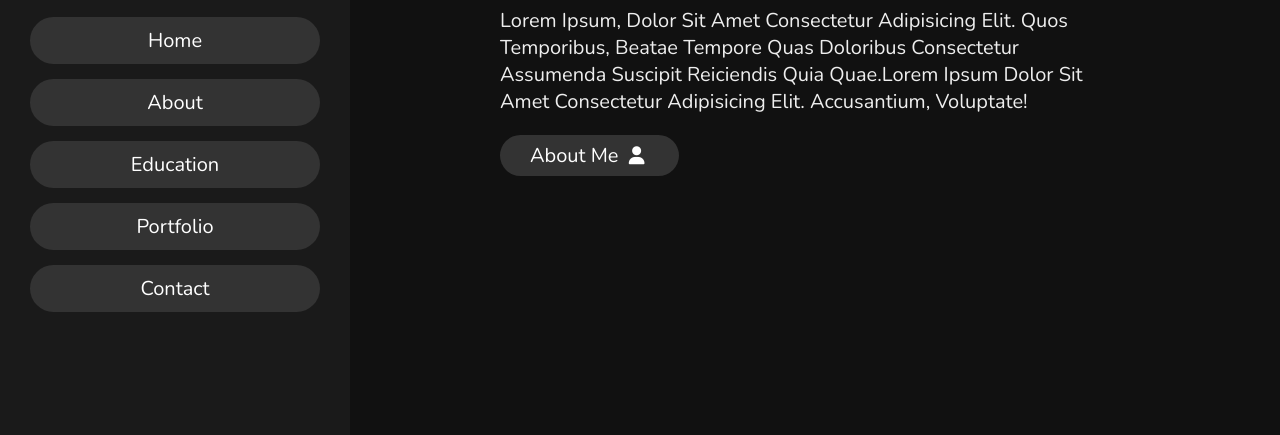
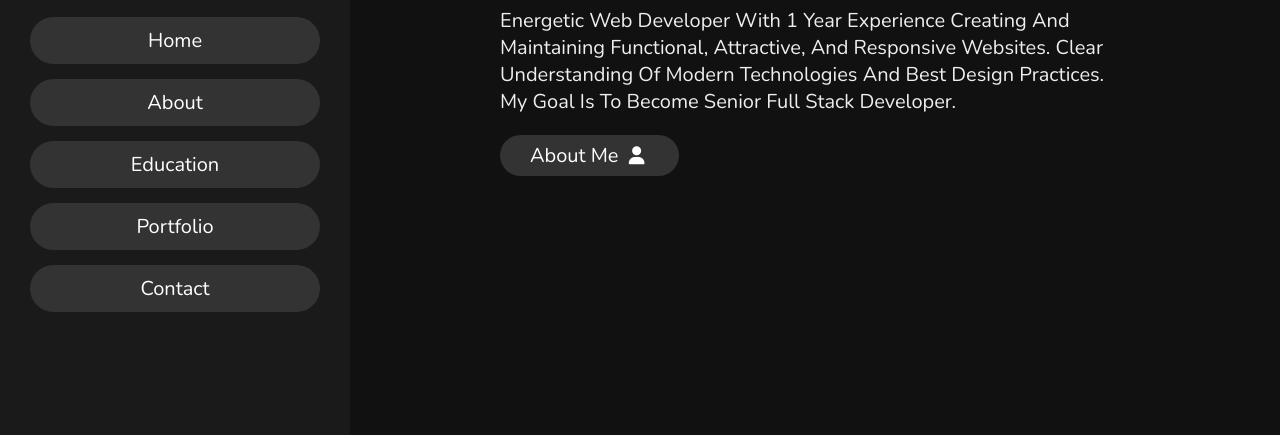
Before and after one commit to Anushiya6/Anushiya-Portfolio, a plain HTML site: page index.html in a window 1280 px wide. Shown: the part 365-800 px from the top of the page. Drawn offline with nearby package versions, Linux system fonts and the light colour scheme.

Commit message:
Update index.html

```diff
--- a/index.html
+++ b/index.html
@@ -43,10 +43,9 @@
         <h3>HI THERE !</h3>
         <h1>I'M <span>anushiya</span></h1>
         <p>
-            Lorem ipsum, dolor sit amet consectetur adipisicing elit. Quos
-            temporibus, beatae tempore quas doloribus consectetur assumenda suscipit
-            reiciendis quia quae.Lorem ipsum dolor sit amet consectetur adipisicing
-            elit. Accusantium, voluptate!
+            Energetic Web Developer with 1 year experience creating and maintaining functional,
+            attractive, and responsive websites. Clear understanding of modern
+            technologies and best design practices. My goal is to become senior Full Stack Developer.
         </p>
         <a href="#about"><button class="btn">about me <i class="fas fa-user"></i></button></a>
     </section>
```
